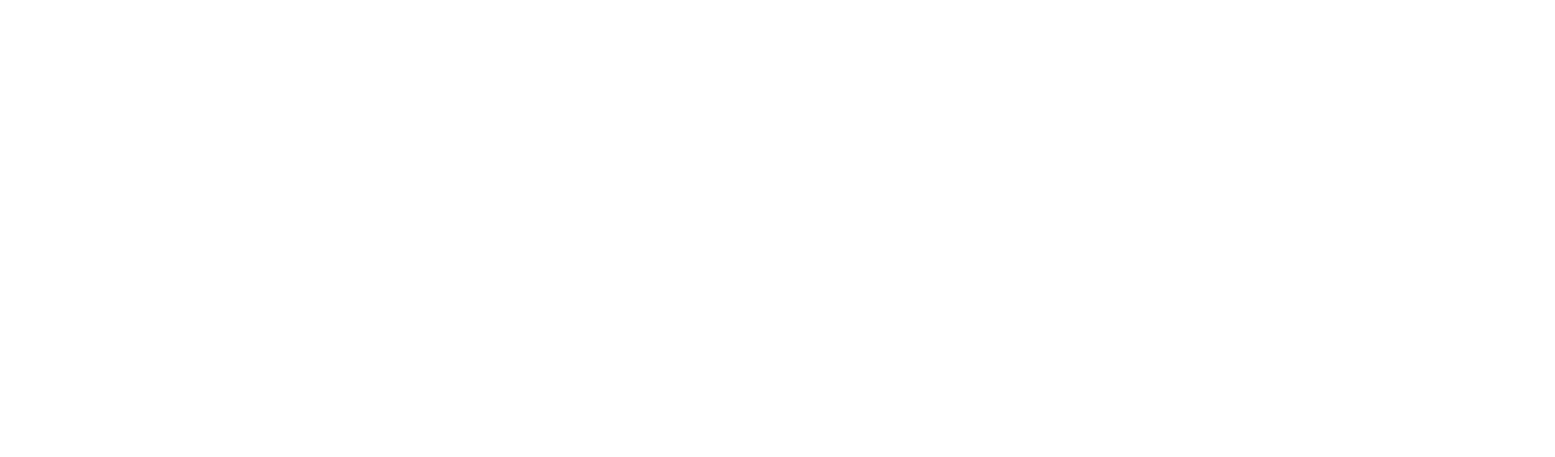
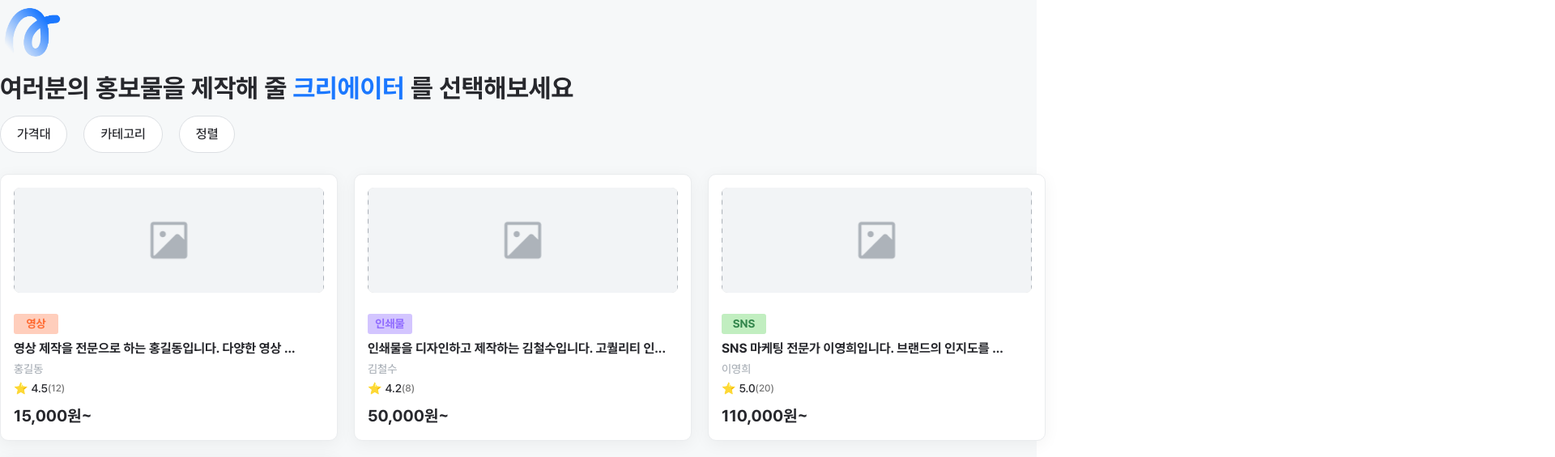
Before and after one commit to Line4thon-Gather/gather_Front_End, a React (Vite) app: page /creator in a window 1280 px wide. Before the commit this address had no page. Shown: the top 565 px of the page at 81% size, 1920 px wide, since content can reach past the window. Built offline with nearby package versions, Linux system fonts and the light colour scheme.

Commit message:
⚙ Settings : 라우팅 설정에 크리에이터 찾기 페이지 추가(/creator)

```diff
--- a/src/routes/Routes.jsx
+++ b/src/routes/Routes.jsx
@@ -1,6 +1,7 @@
 import { Routes as ReactRouters, Route, Outlet } from 'react-router-dom';
 import Home from '../pages/home/Home';
 import Strategy from '../pages/strategy/Strategy';
+import FindCreator from '../pages/creator/FindCreator';
 
 export default function Routes() {
   return (
@@ -8,6 +9,7 @@
       <Route path="/" element={<Layout />}>
         <Route path="" element={<Home />} />
         <Route path="strategy" element={<Strategy />} />
+        <Route path="creator" element={<FindCreator />} />
       </Route>
     </ReactRouters>
   );
```
